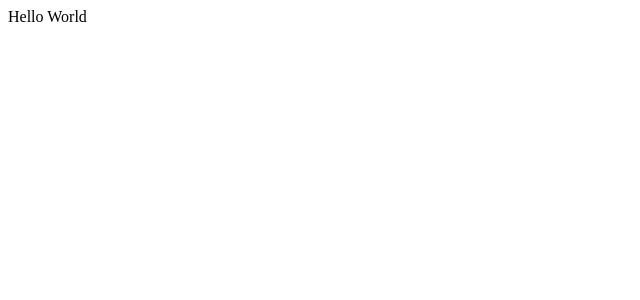
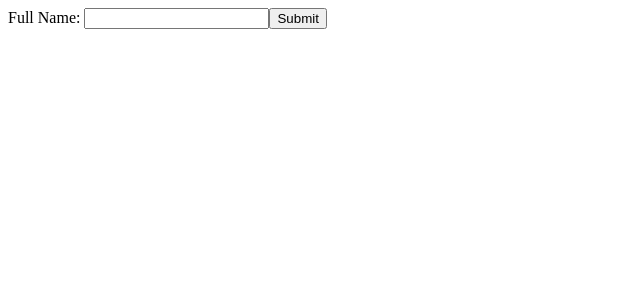
Before and after one commit to hripple46/cv-project, a React (Create React App) app: page / in a window 1280 px wide. Shown: the top 300 px of the page, without its empty margins (0-640 px from the left). Built offline with nearby package versions, Linux system fonts and the light colour scheme.

Commit message:
rearranged file structure to make the Form its own component that is imported to App.js

```diff
--- a/src/App.js
+++ b/src/App.js
@@ -1,10 +1,12 @@
 import { Component } from "react";
+import Form from "./components/Form";
 
 export default class App extends Component {
-  constructor(props) {
-    super(props);
-  }
   render() {
-    return <div>Hello World</div>;
+    return (
+      <div>
+        <Form />
+      </div>
+    );
   }
 }
--- /dev/null
+++ b/src/components/Form.js
@@ -0,0 +1,43 @@
+import { Component } from "react";
+import GeneralInfo from "./General_Info";
+import App from "../App";
+
+export default class Form extends Component {
+  constructor(props) {
+    super(props);
+    this.state = {
+      nameInput: "",
+      name: "",
+    };
+    this.changeName = this.changeName.bind(this);
+  }
+  submitName = (e) => {
+    e.preventDefault();
+    console.log(this.state.nameInput);
+    this.setState({ name: this.state.nameInput });
+  };
+  changeName = (e) => {
+    console.log(e.target.value);
+    this.setState({
+      nameInput: e.target.value,
+    });
+  };
+
+  render() {
+    return (
+      <div>
+        <form onSubmit={this.submitName}>
+          <label htmlFor="name">Full Name: </label>
+          <input
+            type="text"
+            name="name"
+            value={this.state.nameInput}
+            onChange={this.changeName}
+          ></input>
+          <input type="submit"></input>{" "}
+        </form>
+        <GeneralInfo name={this.state.name} />
+      </div>
+    );
+  }
+}
--- a/src/components/General_Info.js
+++ b/src/components/General_Info.js
@@ -0,0 +1,15 @@
+import { Component } from "react";
+
+export default class GeneralInfo extends Component {
+  constructor(props) {
+    super(props);
+  }
+
+  render() {
+    return (
+      <div>
+        <h1>{this.props.name}</h1>
+      </div>
+    );
+  }
+}
```
